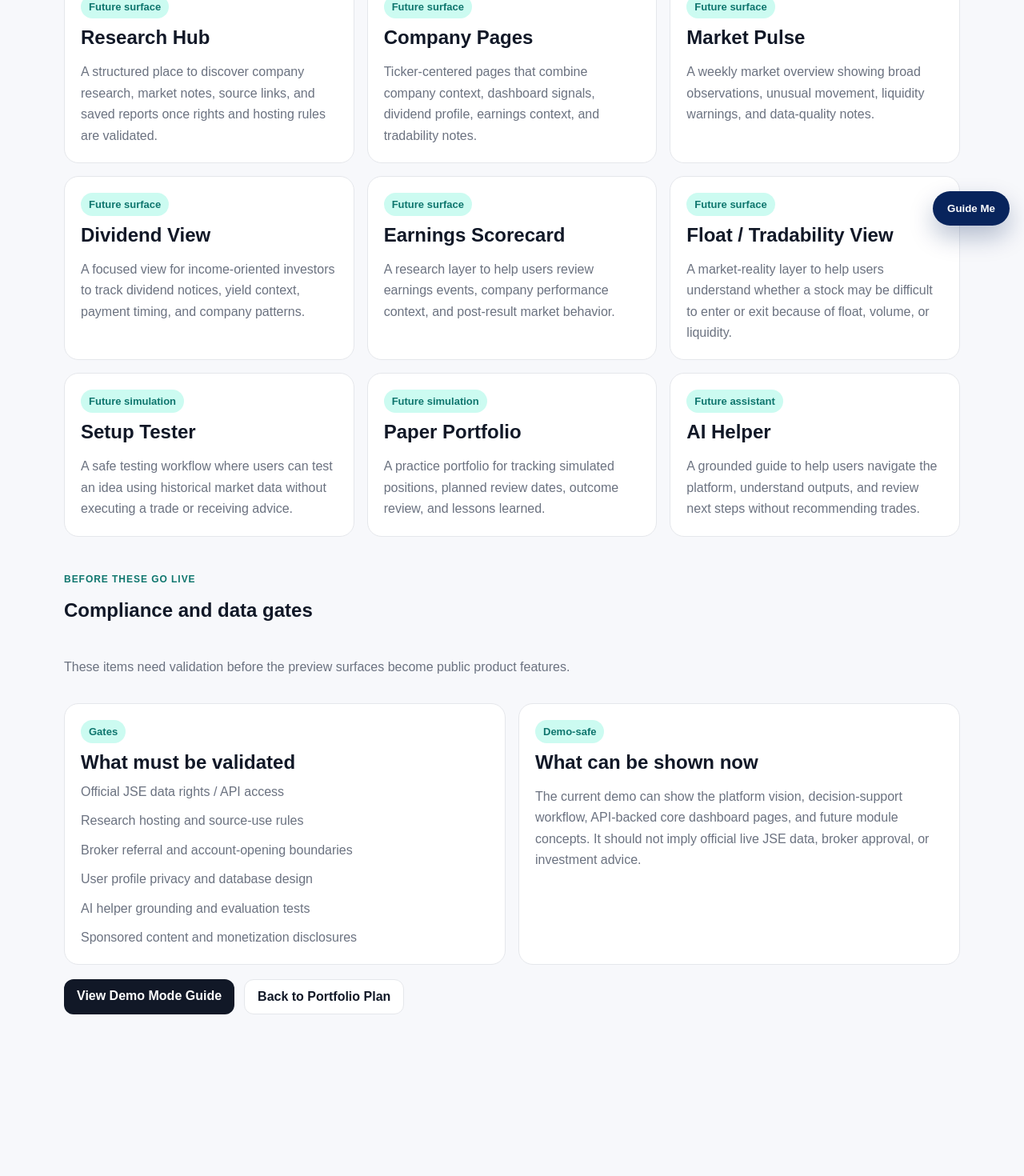
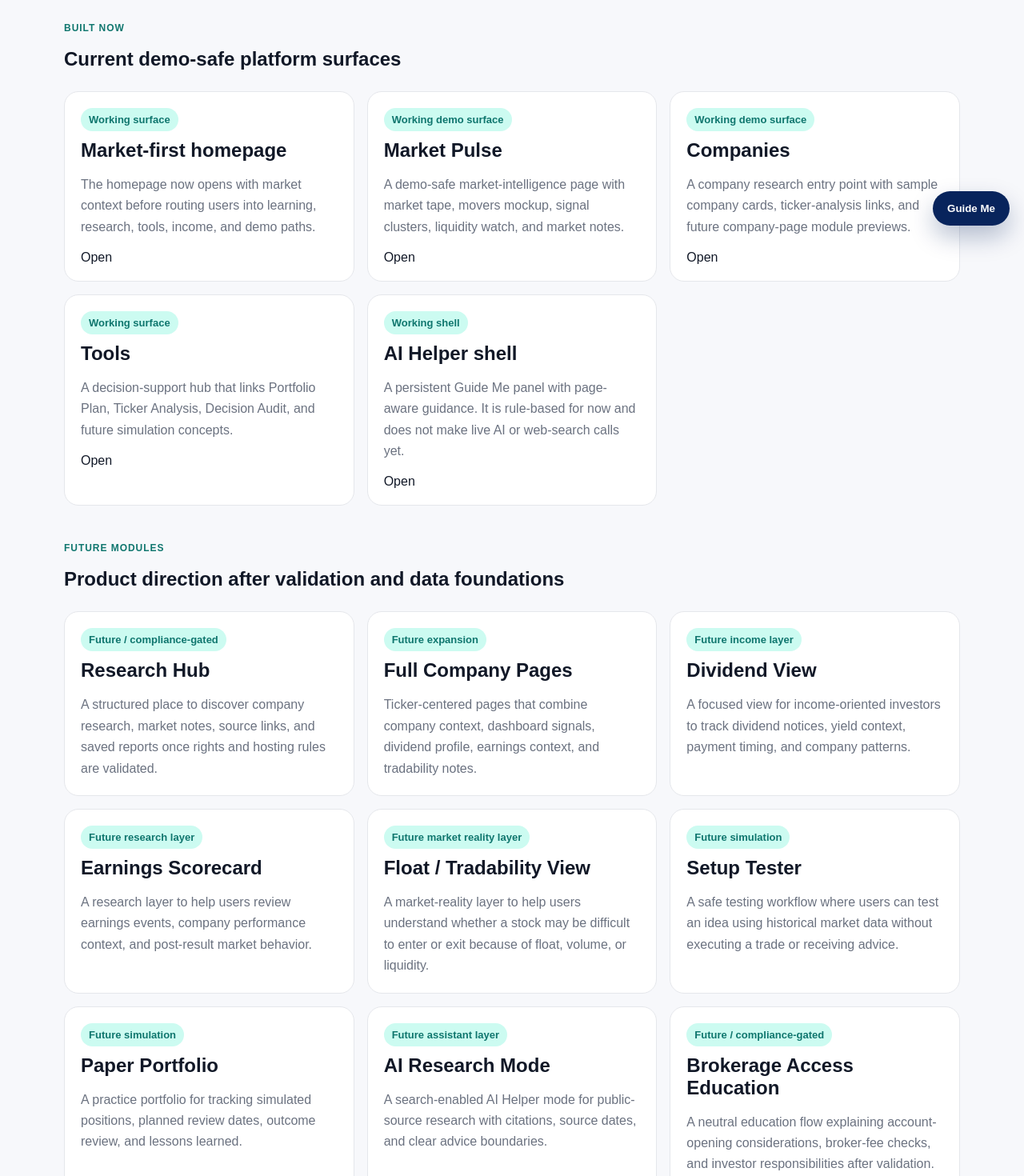
Before and after one commit to beautifulmind9/jse-market-lab, a Next.js app in the folder frontend/: page /platform-preview in a window 1280 px wide. Shown: the part 500-1970 px from the top of the page at 80% size. Before the commit the page ends 1824 px from the top, so only its background shows below. Built offline with nearby package versions, Linux system fonts and the light colour scheme.

Commit message:
Update platform preview to reflect current build status

```diff
--- a/frontend/app/platform-preview/page.tsx
+++ b/frontend/app/platform-preview/page.tsx
@@ -2,35 +2,63 @@ import Link from 'next/link';
 import { InfoCard } from '@/components/shared/InfoCard';
 import { DEMO_MODE_MESSAGE } from '@/lib/demoMode';
 
+const builtSurfaces = [
+  {
+    title: 'Market-first homepage',
+    label: 'Working surface',
+    body: 'The homepage now opens with market context before routing users into learning, research, tools, income, and demo paths.',
+    href: '/',
+  },
+  {
+    title: 'Market Pulse',
+    label: 'Working demo surface',
+    body: 'A demo-safe market-intelligence page with market tape, movers mockup, signal clusters, liquidity watch, and market notes.',
+    href: '/market',
+  },
+  {
+    title: 'Companies',
+    label: 'Working demo surface',
+    body: 'A company research entry point with sample company cards, ticker-analysis links, and future company-page module previews.',
+    href: '/companies',
+  },
+  {
+    title: 'Tools',
+    label: 'Working surface',
+    body: 'A decision-support hub that links Portfolio Plan, Ticker Analysis, Decision Audit, and future simulation concepts.',
+    href: '/tools',
+  },
+  {
+    title: 'AI Helper shell',
+    label: 'Working shell',
+    body: 'A persistent Guide Me panel with page-aware guidance. It is rule-based for now and does not make live AI or web-search calls yet.',
+    href: '/demo',
+  },
+];
+
 const futureModules = [
   {
     title: 'Research Hub',
-    label: 'Future surface',
+    label: 'Future / compliance-gated',
     body: 'A structured place to discover company research, market notes, source links, and saved reports once rights and hosting rules are validated.',
   },
   {
-    title: 'Company Pages',
-    label: 'Future surface',
+    title: 'Full Company Pages',
+    label: 'Future expansion',
     body: 'Ticker-centered pages that combine company context, dashboard signals, dividend profile, earnings context, and tradability notes.',
   },
   {
-    title: 'Market Pulse',
-    label: 'Future surface',
-    body: 'A weekly market overview showing broad observations, unusual movement, liquidity warnings, and data-quality notes.',
-  },
-  {
     title: 'Dividend View',
-    label: 'Future surface',
+    label: 'Future income layer',
     body: 'A focused view for income-oriented investors to track dividend notices, yield context, payment timing, and company patterns.',
   },
   {
     title: 'Earnings Scorecard',
-    label: 'Future surface',
+    label: 'Future research layer',
     body: 'A research layer to help users review earnings events, company performance context, and post-result market behavior.',
   },
   {
     title: 'Float / Tradability View',
-    label: 'Future surface',
+    label: 'Future market reality layer',
     body: 'A market-reality layer to help users understand whether a stock may be difficult to enter or exit because of float, volume, or liquidity.',
   },
   {
@@ -44,9 +72,14 @@ const futureModules = [
     body: 'A practice portfolio for tracking simulated positions, planned review dates, outcome review, and lessons learned.',
   },
   {
-    title: 'AI Helper',
-    label: 'Future assistant',
-    body: 'A grounded guide to help users navigate the platform, understand outputs, and review next steps without recommending trades.',
+    title: 'AI Research Mode',
+    label: 'Future assistant layer',
+    body: 'A search-enabled AI Helper mode for public-source research with citations, source dates, and clear advice boundaries.',
+  },
+  {
+    title: 'Brokerage Access Education',
+    label: 'Future / compliance-gated',
+    body: 'A neutral education flow explaining account-opening considerations, broker-fee checks, and investor responsibilities after validation.',
   },
 ];
 
@@ -55,8 +88,9 @@ const gates = [
   'Research hosting and source-use rules',
   'Broker referral and account-opening boundaries',
   'User profile privacy and database design',
-  'AI helper grounding and evaluation tests',
+  'AI Helper grounding, web-search citations, and evaluation tests',
   'Sponsored content and monetization disclosures',
+  'Public brand name and JSE attribution approach',
 ];
 
 export default function PlatformPreviewPage() {
@@ -64,16 +98,36 @@ export default function PlatformPreviewPage() {
     <div className="page-shell">
       <section className="hero">
         <span className="eyebrow">Platform Preview</span>
-        <h1>Where JSE Market Lab is going next.</h1>
+        <h1>What is built now, and what comes next.</h1>
         <p>
-          This page shows future platform modules as mockups and product direction. These surfaces are
-          not fully launched features yet.
+          This page separates working demo-safe surfaces from future platform modules. It should help
+          advisors, partners, testers, and reviewers understand the current product without confusing
+          demo/internal data for official live JSE data.
         </p>
       </section>
 
       <div className="notice warning">
         <p>{DEMO_MODE_MESSAGE}</p>
       </div>
+
+      <section className="hero compact">
+        <span className="eyebrow">Built now</span>
+        <h2>Current demo-safe platform surfaces</h2>
+      </section>
+
+      <section className="grid">
+        {builtSurfaces.map((surface) => (
+          <InfoCard key={surface.title} title={surface.title} label={surface.label}>
+            <p>{surface.body}</p>
+            <Link href={surface.href}>Open</Link>
+          </InfoCard>
+        ))}
+      </section>
+
+      <section className="hero compact">
+        <span className="eyebrow">Future modules</span>
+        <h2>Product direction after validation and data foundations</h2>
+      </section>
 
       <section className="grid">
         {futureModules.map((module) => (
@@ -87,7 +141,8 @@ export default function PlatformPreviewPage() {
         <span className="eyebrow">Before these go live</span>
         <h2>Compliance and data gates</h2>
         <p>
-          These items need validation before the preview surfaces become public product features.
+          These items need validation before future surfaces become public product features or revenue
+          channels.
         </p>
       </section>
 
@@ -101,19 +156,23 @@ export default function PlatformPreviewPage() {
         </InfoCard>
         <InfoCard title="What can be shown now" label="Demo-safe">
           <p>
-            The current demo can show the platform vision, decision-support workflow, API-backed core
-            dashboard pages, and future module concepts. It should not imply official live JSE data,
-            broker approval, or investment advice.
+            The current demo can show the market-first product experience, decision-support workflow,
+            company research entry point, Tools hub, API-backed core dashboard pages, and AI Helper
+            shell. It should not imply official live JSE data, broker approval, personal investment
+            advice, or production research coverage.
           </p>
         </InfoCard>
       </section>
 
       <div className="button-row">
         <Link className="button" href="/demo">
-          View Demo Mode Guide
+          View Demo Walkthrough
         </Link>
-        <Link className="button secondary" href="/portfolio">
-          Back to Portfolio Plan
+        <Link className="button secondary" href="/market">
+          Start at Market Pulse
+        </Link>
+        <Link className="button secondary" href="/tools">
+          Open Tools Hub
         </Link>
       </div>
     </div>
```
